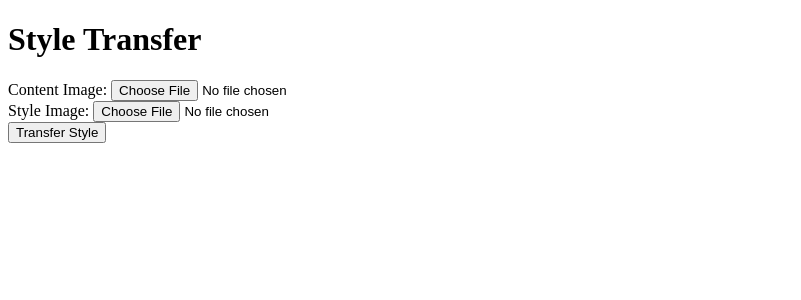
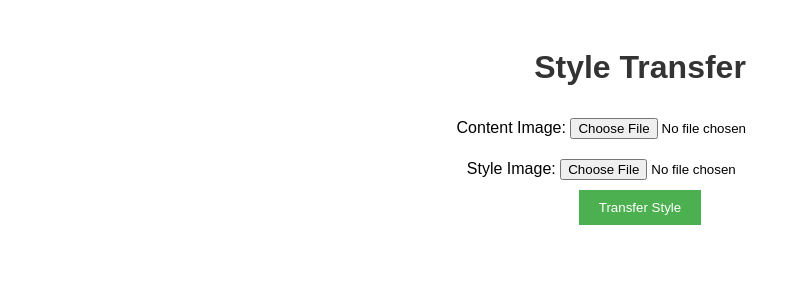
Before and after one commit to Alex1988Den/Blending-two-images-using-linear-interpolation, a Flask app: page / in a window 1280 px wide. Shown: the top 300 px of the page, without its empty margins (0-801 px from the left). Run offline with Flask 2, Linux system fonts and the light colour scheme.

Commit message:
Update index.html

```diff
--- a/templates/index.html
+++ b/templates/index.html
@@ -4,6 +4,38 @@
     <meta charset="UTF-8">
     <meta name="viewport" content="width=device-width, initial-scale=1.0">
     <title>Style Transfer App</title>
+    <style>
+        body {
+            font-family: Arial, sans-serif;
+            text-align: center;
+            padding: 20px;
+        }
+        h1 {
+            color: #333;
+        }
+        form {
+            margin-bottom: 20px;
+        }
+        input[type="file"] {
+            margin: 10px 0;
+        }
+        button {
+            background-color: #4CAF50;
+            color: white;
+            padding: 10px 20px;
+            border: none;
+            cursor: pointer;
+        }
+        button:hover {
+            background-color: #45a049;
+        }
+        img {
+            margin-top: 20px;
+            max-width: 100%;
+            height: auto;
+            border: 1px solid #ddd;
+        }
+    </style>
 </head>
 <body>
     <h1>Style Transfer</h1>
@@ -16,6 +48,7 @@
         <br>
         <button type="submit">Transfer Style</button>
     </form>
+
     {% if result %}
     <h2>Result:</h2>
     <img src="{{ result }}" alt="Result Image">
```
